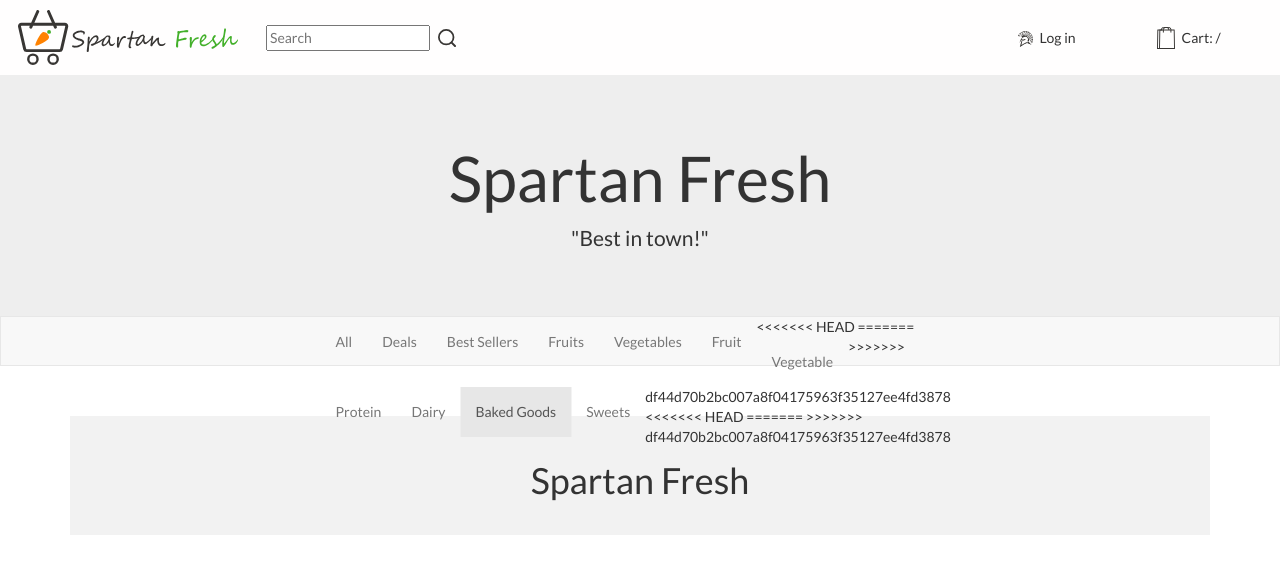
After one commit to crowbardispensingcore/spartan-fresh-grocery-shopping, a PHP site: page /categories/products_view/baked_goods_view_BACKUP_1300.php in a window 1280 px wide. The commit adds this page. Shown: the top 574 px of the page. Run offline with PHP 8.4, Linux system fonts and the light colour scheme; data that the repository does not hold is empty.

Commit message:
UI update

```diff
--- /dev/null
+++ b/categories/products_view/baked_goods_view_BACKUP_1300.php
@@ -0,0 +1,43 @@
+<?php
+session_start();
+include 'config.php';
+
+// Get all baked goods
+$stmt = $pdo->prepare("SELECT * FROM product WHERE FK_category_id = 5");
+$stmt->execute();
+$products = $stmt->fetchAll(PDO::FETCH_ASSOC);
+
+include_once "header.php";
+?>
+
+<nav class="navbar navbar-default">
+  <div class="container-fluid">
+    <div class="navbar-header">
+    </div>
+    <div class="collapse navbar-collapse" id="myNavbar">
+      <ul class="nav navbar-nav navbar-center">
+        <li><a href="all_category_view.php">All</a></li>
+<<<<<<< HEAD
+        <li><a href="deals_view.php">Deals</a></li>
+        <li><a href="best_seller_view.php">Best Sellers</a></li>
+        <li><a href="fruit_view.php">Fruits</a></li>
+        <li><a href="vegetable_view.php">Vegetables</a></li>
+=======
+        <li><a href="fruit_view.php">Fruit</a></li>
+        <li><a href="vegetable_view.php">Vegetable</a></li>
+>>>>>>> df44d70b2bc007a8f04175963f35127ee4fd3878
+        <li><a href="protein_view.php">Protein</a></li>
+        <li><a href="dairy_view.php">Dairy</a></li>
+        <li class="active"><a href="baked_goods_view.php">Baked Goods</a></li>
+        <li><a href="sweets_view.php">Sweets</a></li>
+<<<<<<< HEAD
+=======
+
+>>>>>>> df44d70b2bc007a8f04175963f35127ee4fd3878
+    </div>
+  </div>
+</nav>
+
+<?php
+include_once "product_grid.php";
+?>
--- a/component/product_card/product_card.css
+++ b/component/product_card/product_card.css
@@ -89,3 +89,27 @@
     background-color: white;
     color: #4c7c7d;
 }
+
+.add-message-container {
+    z-index: 100;
+    position: fixed;
+    left: 0;
+    right: 0;
+    bottom: 0;
+    display: flex;
+    flex-direction: column;
+    align-items: center;
+    justify-content: flex-end;
+    overflow: hidden;
+    pointer-events: none;
+}
+
+.add-message {
+    z-index: 100;
+    margin-bottom: 8vh;
+    padding: 5px 10px;
+    border: 1px solid #4c7c7d;
+    backdrop-filter: saturate(180%) blur(10px);
+    background-color: rgba(248, 245, 242, 0.1);
+    display: none;
+}
--- a/component/product_card/product_card.js
+++ b/component/product_card/product_card.js
@@ -7,10 +7,15 @@
         $(this).children('form').submit();
     });
 
-
+    var btn_animation_flag = {};
     $('.add-to-cart').click(function(event) {
         event.stopPropagation();
         var product_id = $(this).data('id');
+        console.log(btn_animation_flag);
+        if (!(product_id in btn_animation_flag)) {
+            btn_animation_flag[product_id] = false;
+        }
+
         $.ajax({
             url: add_to_cart_url,
             type: 'POST',
@@ -28,6 +33,22 @@
                             document.getElementById('cart-item-count-text').innerHTML = response;
                         }
                     });
+                    console.log('before' + btn_animation_flag[product_id]);
+                    if (!btn_animation_flag[product_id]) {
+                        btn_animation_flag[product_id] = true;
+                        console.log('start' + btn_animation_flag[product_id]);
+                        $('#add-message-' + product_id)
+                        .animate(
+                            { height: 'toggle', opacity: 'toggle' },
+                            'slow',)
+                        .delay(1000)
+                        .animate(
+                            { height: 'toggle', opacity: 'toggle' },
+                            'slow', function() {
+                                btn_animation_flag[product_id] = false;
+                                console.log('finish' + btn_animation_flag[product_id]);
+                            });
+                    }
                 }
                 else if (response == 'out of stock') {
                     alert('Out-of-stock');
--- a/component/product_card/product_card.php
+++ b/component/product_card/product_card.php
@@ -87,6 +87,11 @@
             </div>
             <button class="add-to-cart" data-id={$id}>Add</button>
         </div>
+        <div class="add-message-container">
+            <div class="add-message" id="add-message-{$id}">
+                {$product_name} has been added to your cart.
+            </div>
+        </div>
         HTML;
         echo $discount_script;
     }
```
Also changed, not shown: categories/products_view/baked_goods_view_LOCAL_1300.php (added, +34 -0 lines), categories/products_view/baked_goods_view_REMOTE_1300.php (added, +33 -0 lines), categories/products_view/baked_goods_view_BASE_1300.php (added), 2 other files.
